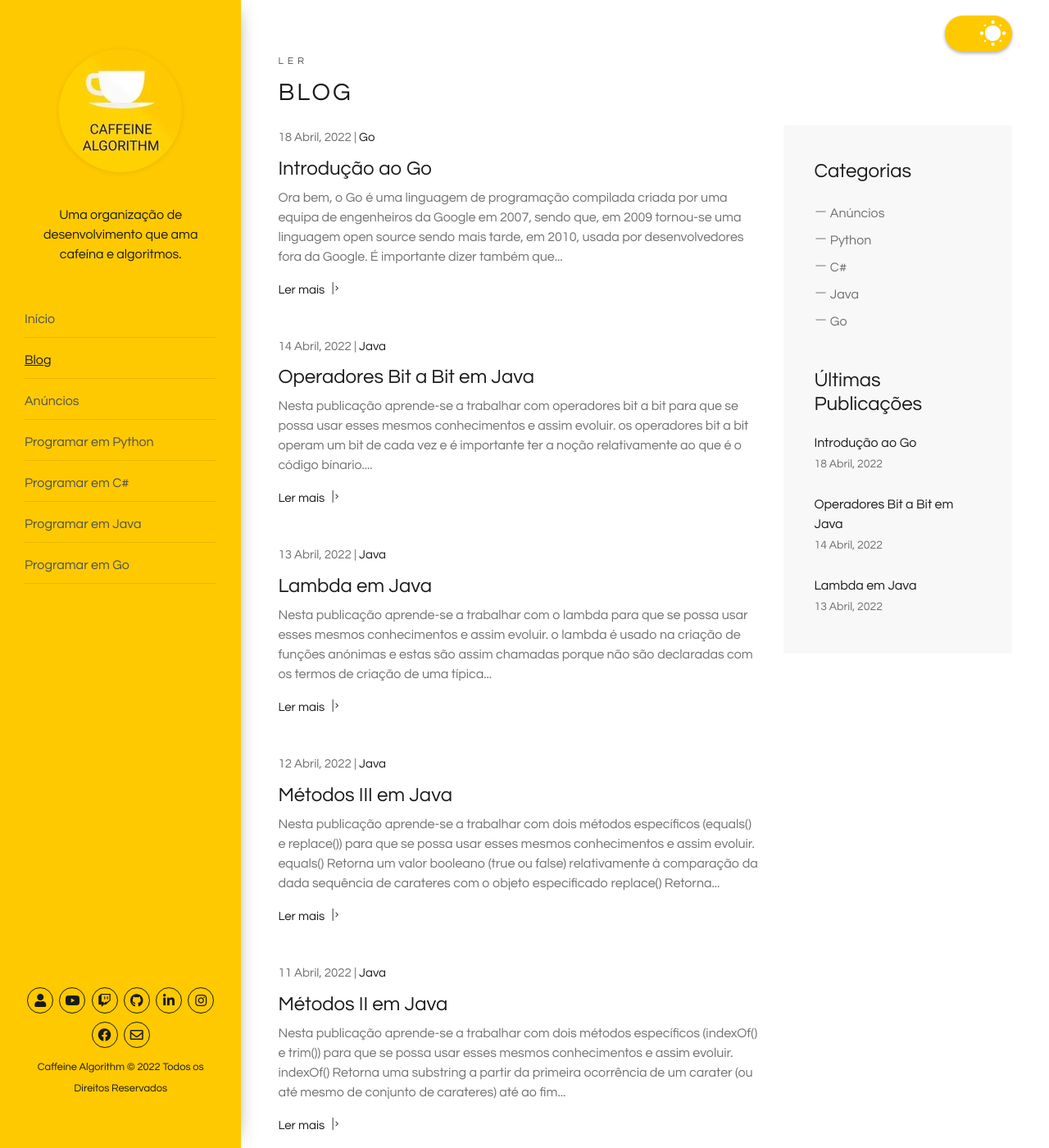
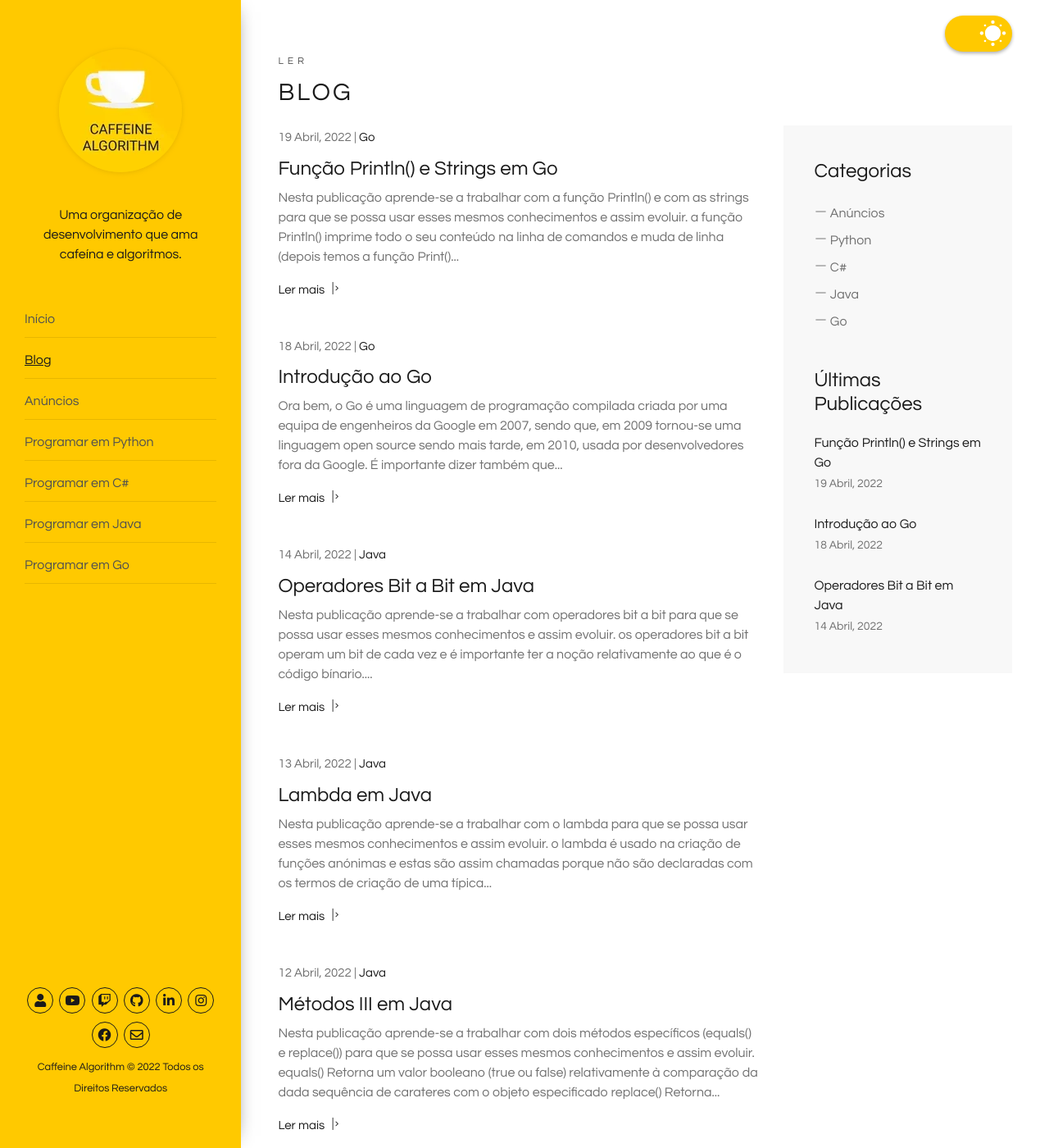
Before and after one commit to caffeinealgorithm/caffeinealgorithm.github.io, a Jekyll site: the page built from blog/index.html, in a window 1280 px wide and 1400 px high. Shown: the whole window at 82% size. Built offline with Jekyll 4.4.1, drawn with Linux system fonts in a browser that asks for light colours; the list of posts is cut into pages by our own code; some of the changed text lies outside the part shown.

Commit message:
Add 2º episode of the Go programming series

````diff
--- /dev/null
+++ b/_posts/2022-04-19-funcao-println-e-strings-em-go.md
@@ -0,0 +1,37 @@
+---
+layout: post
+excerpt: Blog
+title: 'Função Println() e Strings em Go'
+description: 'Descobre como se trabalha com a função Println() e com as strings na linguagem de programação Go. Obtém respostas às tuas dúvidas com a teoria e os exemplos apresentados.'
+keywords: 'go, golang, função println, função, println, strings, string, publicação'
+date: 2022-04-19
+categories: [Go]
+---
+
+Nesta publicação aprende-se a trabalhar com a função `Println()` e com as strings para que se possa usar esses mesmos conhecimentos e assim evoluir.
+
+- a função `Println()` imprime todo o seu conteúdo na linha de comandos e muda de linha (depois temos a função `Print()` que não muda de linha e a função `Printf()` que coloca valores em determinados locais - certamente que iremos usar este último método durante a série e nesse momento eu explico melhor o funcionamento dessa mesma função - `Printf()`);
+- uma string é um conjunto de carateres (letras, números e/ou símbolos);
+- todas as strings são inicializadas e finalizadas com aspas ("string");
+- o carater de escape é o `\` e tem como objetivo fazer com que o carater que esteja a seguir faça parte da string;
+- pode-se incrementar (juntar o conteúdo das várias strings) com um vírgula.
+
+```go
+package main
+
+import "fmt"
+
+func main() {
+	fmt.Println("Estamos a usar a função Println() e eu sou uma string.")
+	fmt.Println("A Maria disse que o Miguel estava \"doente\".") // A Maria disse que o Miguel estava "doente".
+	fmt.Println("Caffeine", "Algorithm") // Caffeine Algorithm
+}
+```
+
+<div class="video-container">
+  <iframe src="https://www.youtube.com/embed/cCq9DRRNX5A" frameborder="0" allowfullscreen></iframe>
+</div>
+
+Não te esqueças de [assistir ao vídeo](https://youtu.be/cCq9DRRNX5A){:target="\_blank"} e podes sempre ler esta publicação [em inglês](https://nelsonsilvadev.com/blog/20220419/print-function-and-strings-in-go/){:target="\_blank"}.
+
+### _Happy coding!_
--- a/index.html
+++ b/index.html
@@ -76,7 +76,7 @@ keywords: organização, desenvolvimento, cafeína, algoritmos, publicações, v
       </div>
 
       <div class="row">
-        {% for video in site.go %} {% if video.id == "/go/1" %}
+        {% for video in site.go %} {% if video.id == "/go/2" %}
         <div class="col-xs-12 col-sm-3 col-sm-6 col-lg-6 col-xl-3">
           <a
             href="https://www.youtube.com/embed/{{ video.custom_id }}"
````
Also changed, not shown: _go/2.md (added, +5 -0 lines), assets/img/playlists/go/2.png (added), assets/img/playlists/go/2.webp (added).
